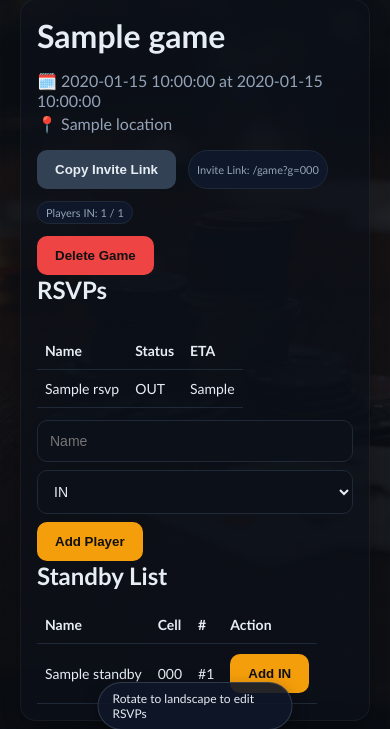
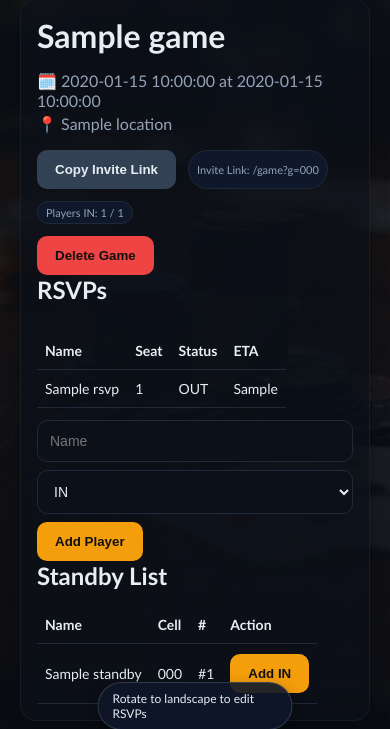
Before and after one commit to demethan/Poker-Game-Organizer, a FastAPI app: template templates/game_view.html in a window 390 px wide. Shown: the part 98-827 px from the top of the page. Run offline with FastAPI, Linux system fonts and the light colour scheme; the template is opened without the code that fills it: most values are stand-ins (such as "Sample title", 1, 10 or a date in 2020).

Commit message:
Show seat in mobile view

```diff
--- a/templates/game_view.html
+++ b/templates/game_view.html
@@ -31,7 +31,7 @@
     <tr>
       <th id="sortName" style="cursor: pointer;">Name</th>
       <th class="hide-mobile">Cell</th>
-      <th class="hide-mobile" id="sortSeat" style="cursor: pointer;">Seat</th>
+      <th id="sortSeat" style="cursor: pointer;">Seat</th>
       <th id="sortStatus" style="cursor: pointer;">Status</th>
       <th>ETA</th>
       <th class="hide-mobile" id="sortTime" style="cursor: pointer;">Time</th>
@@ -43,7 +43,7 @@
     <tr data-status="{{ r['status'] }}">
       <td data-label="Name">{{ r['name'] }}</td>
       <td class="hide-mobile" data-label="Cell">{{ r['phone'] or '-' }}</td>
-      <td class="hide-mobile" data-label="Seat">{{ r['seat_number'] or '-' }}</td>
+      <td data-label="Seat">{{ r['seat_number'] or '-' }}</td>
       <td data-label="Status">{{ r['status'] }}</td>
       <td data-label="ETA">{{ r['late_eta'] or '-' }}</td>
       <td class="hide-mobile" data-label="Time">{{ r['created_at'] | fmt_ts }}</td>
```
